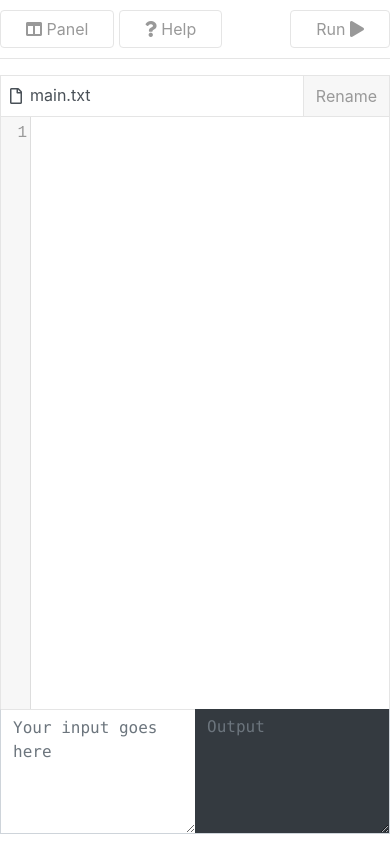
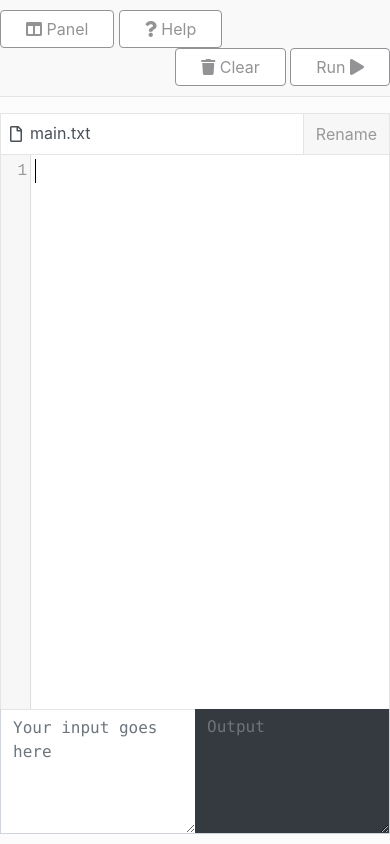
Before and after one commit to eminmuhammadi/phpCompiler, a plain HTML site: page editor/index.html in a window 390 px wide. Drawn offline with Linux system fonts and the light colour scheme.

Commit message:
Fixed bugs

```diff
--- a/editor/css/style.css
+++ b/editor/css/style.css
@@ -1,4 +1,7 @@
-	.input{
+		body {
+			background-color: #fcfcfc;
+		}
+		.input{
 			border-radius: 0px !important;
 			height: 125px !important;
 			border-top: 1px solid #e5e5e5 !important;
@@ -15,17 +18,18 @@
 		}
 		.back-panel{
 			height:135px;
-			background-color:rgb(255,255,255,.0.4);
+			background-color:#fcfcfc;
 		}
 		.header{
 			padding-top: 10px;
 			padding-bottom: 10px;
 			border-bottom:1px solid #e5e5e5;
+			background-color: #f9f9f9;
 		}
 		.header .btn{
 			background-color: #fff;
-			color:#999999;
-			border:1px solid #e5e5e5;
+			color:#939396;
+			border:1px solid #939396;
 			padding-right:25px;
 			padding-left: 25px;
 		}
--- a/editor/index.html
+++ b/editor/index.html
@@ -29,8 +29,11 @@
 						<i class="fas fa-question"></i> Help
 					</button>
 					<span style="float:right;">
+						<button class="btn" type="button" id="clear">
+							<i class="fas fa-trash"></i> Clear
+						</button>
 						<button class="btn" type="button" id="run">
-							Run  <i class="fas fa-play"></i>
+							<span>Run</span>  <i class="fas fa-play"></i>
 						</button>
 					</span>
 				</div>
@@ -98,7 +101,7 @@
 	<div class="container">
 		<div class="row">
 			<div id="error" class="col-md-12 w-100 p-0"></div>
-					<div class="code-heading col-md-12 p-0 input-group flex-nowrap">
+					<div class="code-heading col-md-12 p-0 input-group flex-nowrap bg-white">
   						<div class="input-group-prepend">
 							<i class="far fa-file" aria-hidden="true"></i>
   						</div>
@@ -106,10 +109,10 @@
   						<div class="input-group-prepend">
 							<button class="btn" type="button" onclick="change()">Rename</button>
   						</div>
-				</div>
+					</div>
 			<!-- Code -->
 			<div class="col-md-12 p-0 code-root">
-				<textarea id="code" name="code"></textarea>
+				<textarea id="code" name="code" autofocus="On"></textarea>
 			</div>
 			<!-- Output & Input -->
 			<div class="col-md-12 fixed-bottom back-panel p-0" id="build">
@@ -251,11 +254,16 @@
 	*/
     $(document).ready(function(){
 
+
     /**
 	*  Panel Toggle
 	*/
 		$( "#backpanel" ).click(function() {
   			$("#build").toggle();
+		});
+
+		$( "#clear" ).click(function() {
+  			$("#output").html('$root clear > Clared\n');
 		});
 
 	/**
```
